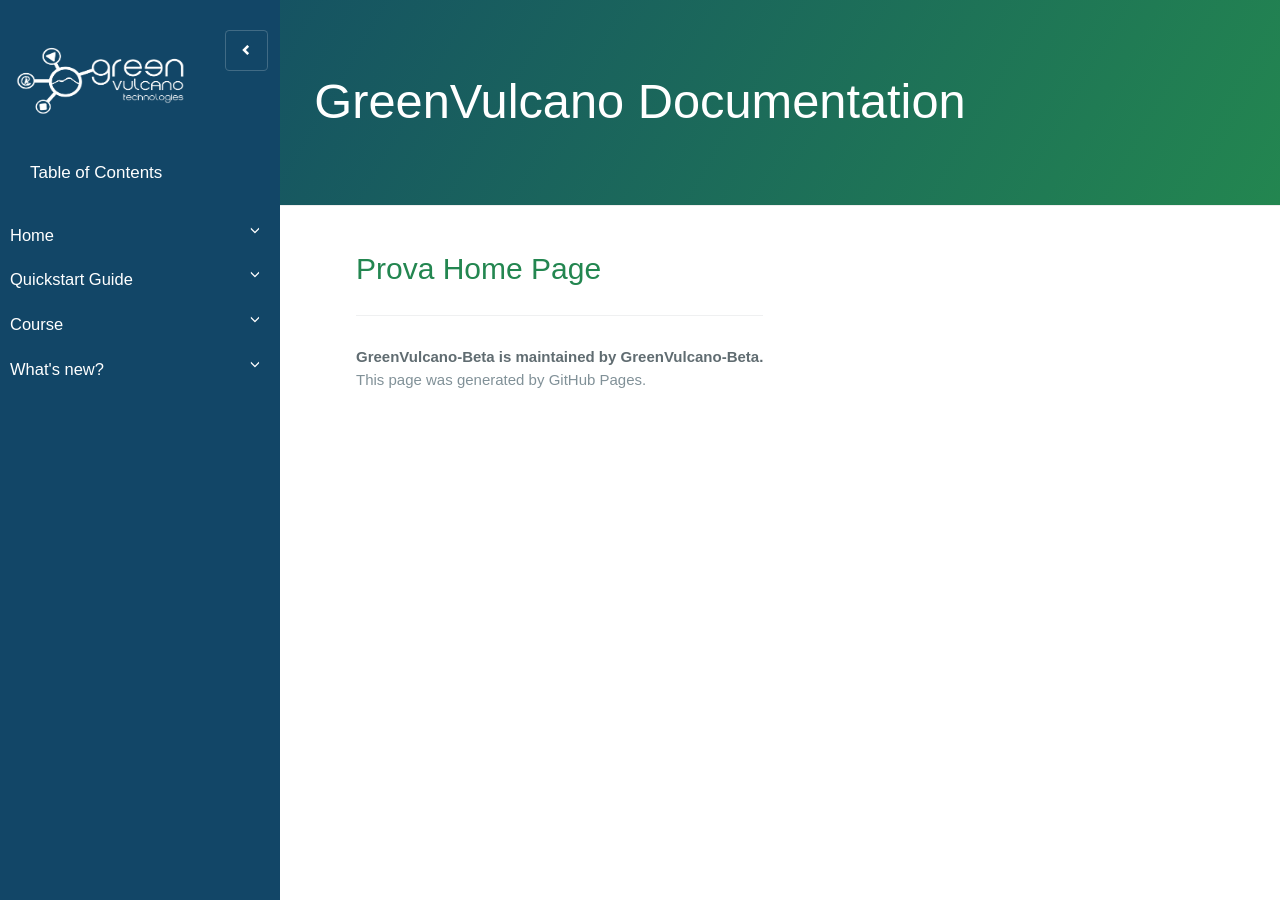
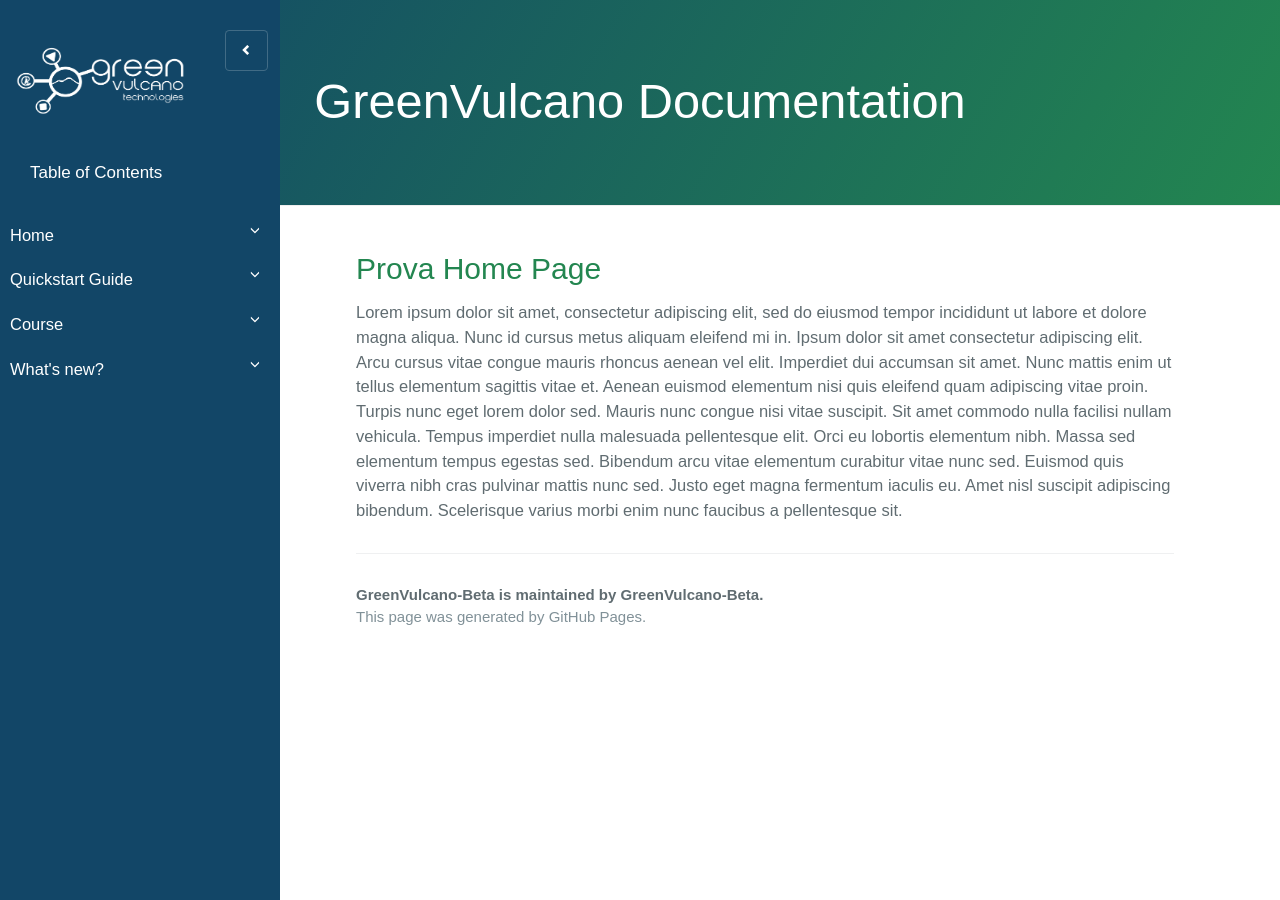
Before and after one commit to dianamw/GreenVulcano-Beta, a Jekyll site: the page built from pages/home.md, in a window 1280 px wide. Built offline with Jekyll 4.4.1, drawn with Linux system fonts in a browser that asks for light colours; our own code applies the rules of GitHub Pages for plain Markdown files; the repository's description, which GitHub fills in, is left out.

Commit message:
Update home.md

```diff
--- a/pages/home.md
+++ b/pages/home.md
@@ -1 +1,3 @@
 ## Prova Home Page
+
+Lorem ipsum dolor sit amet, consectetur adipiscing elit, sed do eiusmod tempor incididunt ut labore et dolore magna aliqua. Nunc id cursus metus aliquam eleifend mi in. Ipsum dolor sit amet consectetur adipiscing elit. Arcu cursus vitae congue mauris rhoncus aenean vel elit. Imperdiet dui accumsan sit amet. Nunc mattis enim ut tellus elementum sagittis vitae et. Aenean euismod elementum nisi quis eleifend quam adipiscing vitae proin. Turpis nunc eget lorem dolor sed. Mauris nunc congue nisi vitae suscipit. Sit amet commodo nulla facilisi nullam vehicula. Tempus imperdiet nulla malesuada pellentesque elit. Orci eu lobortis elementum nibh. Massa sed elementum tempus egestas sed. Bibendum arcu vitae elementum curabitur vitae nunc sed. Euismod quis viverra nibh cras pulvinar mattis nunc sed. Justo eget magna fermentum iaculis eu. Amet nisl suscipit adipiscing bibendum. Scelerisque varius morbi enim nunc faucibus a pellentesque sit.
```
